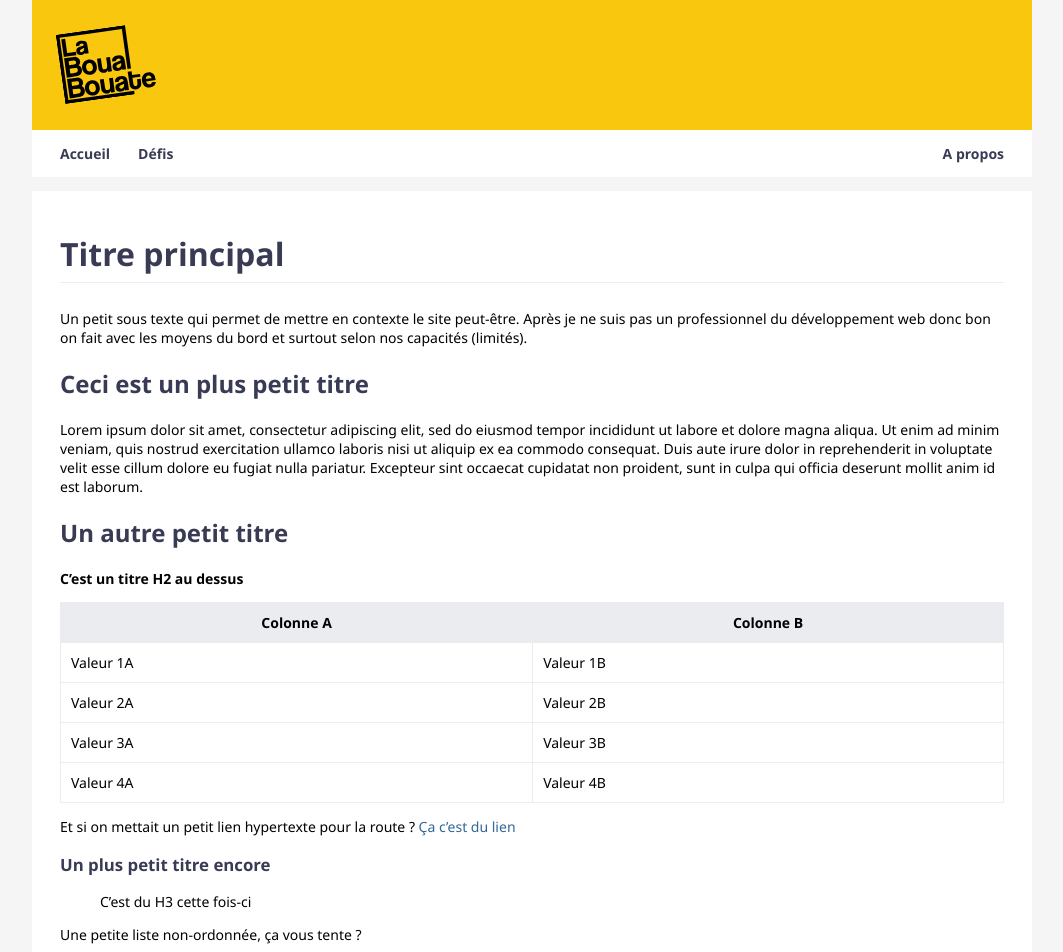
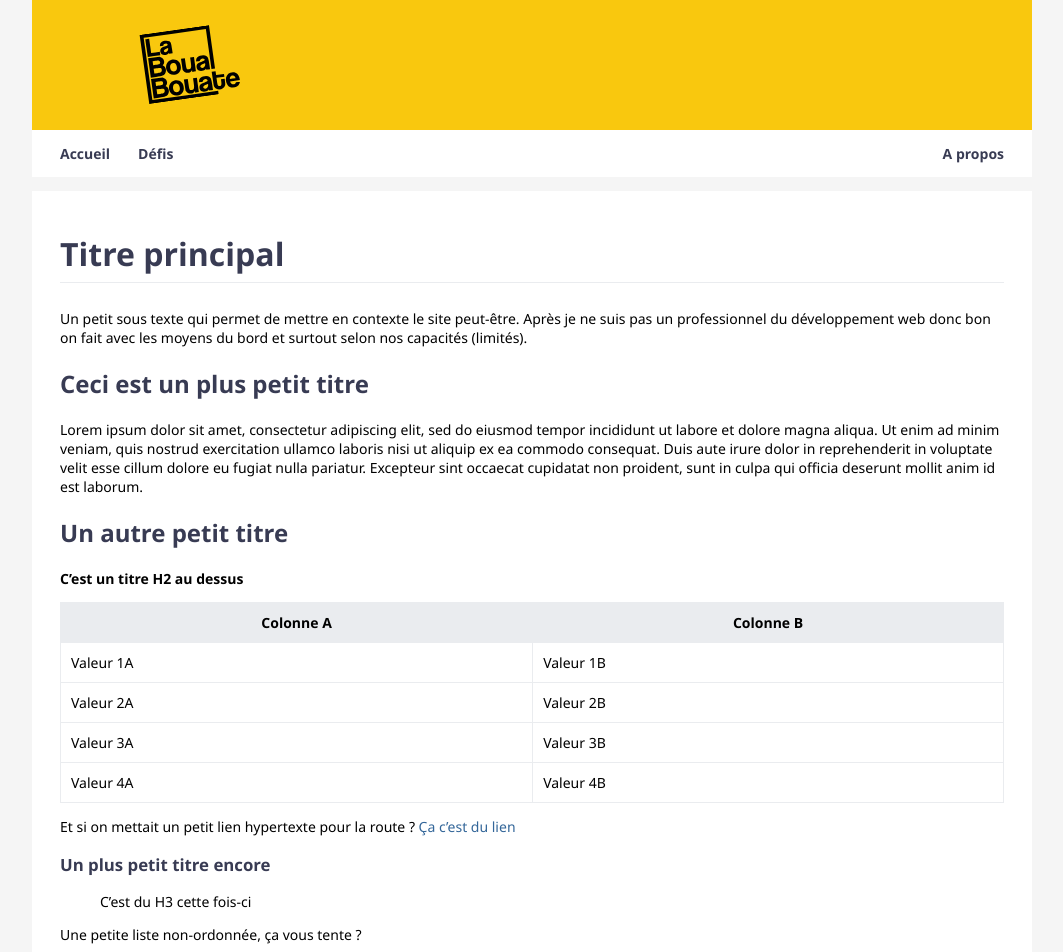
Before and after one commit to leobouard/leobouard.github.io, a Jekyll site: the page built from index.md, in a window 1280 px wide. Shown: the top 952 px of the page, without its empty margins (108-1171 px from the left). Built offline with Jekyll 4.4.1, drawn with Linux system fonts in a browser that asks for light colours; our own code applies the rules of GitHub Pages for plain Markdown files.

Commit message:
Update style.scss

```diff
--- a/assets/css/style.scss
+++ b/assets/css/style.scss
@@ -130,6 +130,12 @@ section {
 
     img {
         width: 100%;
+        margin-left: 3em;
+        margin-right: 3em;
+    }
+
+    hr {
+        border: 1px solid #eaecef;
     }
 
     /* --- POSTS CONTENT --- */
@@ -142,7 +148,7 @@ section {
 
     .posts .card {
         margin: 10px;
-        width: 350px;
+        width: 300px;
         height: 250px;
         box-shadow: 0px 0px 1em #f5f5f5;
         transition: transform 0.2s;
```
